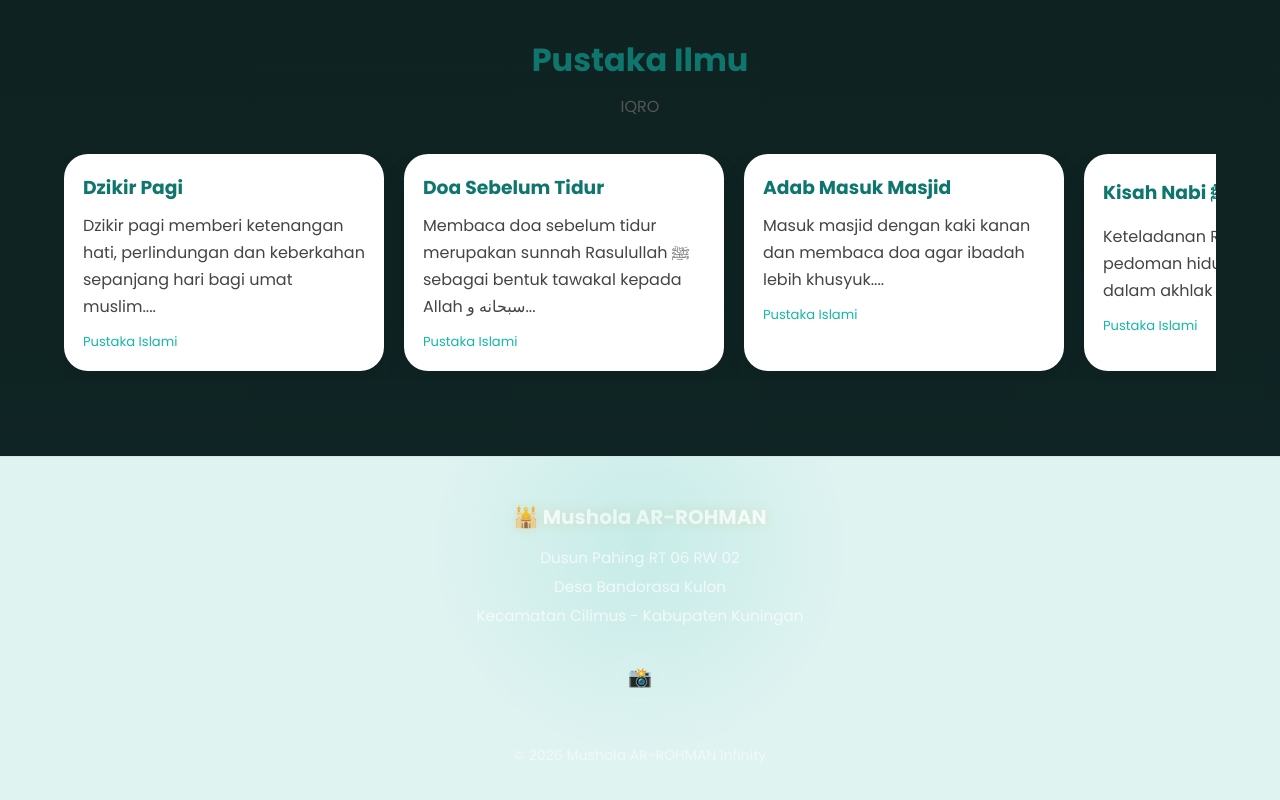
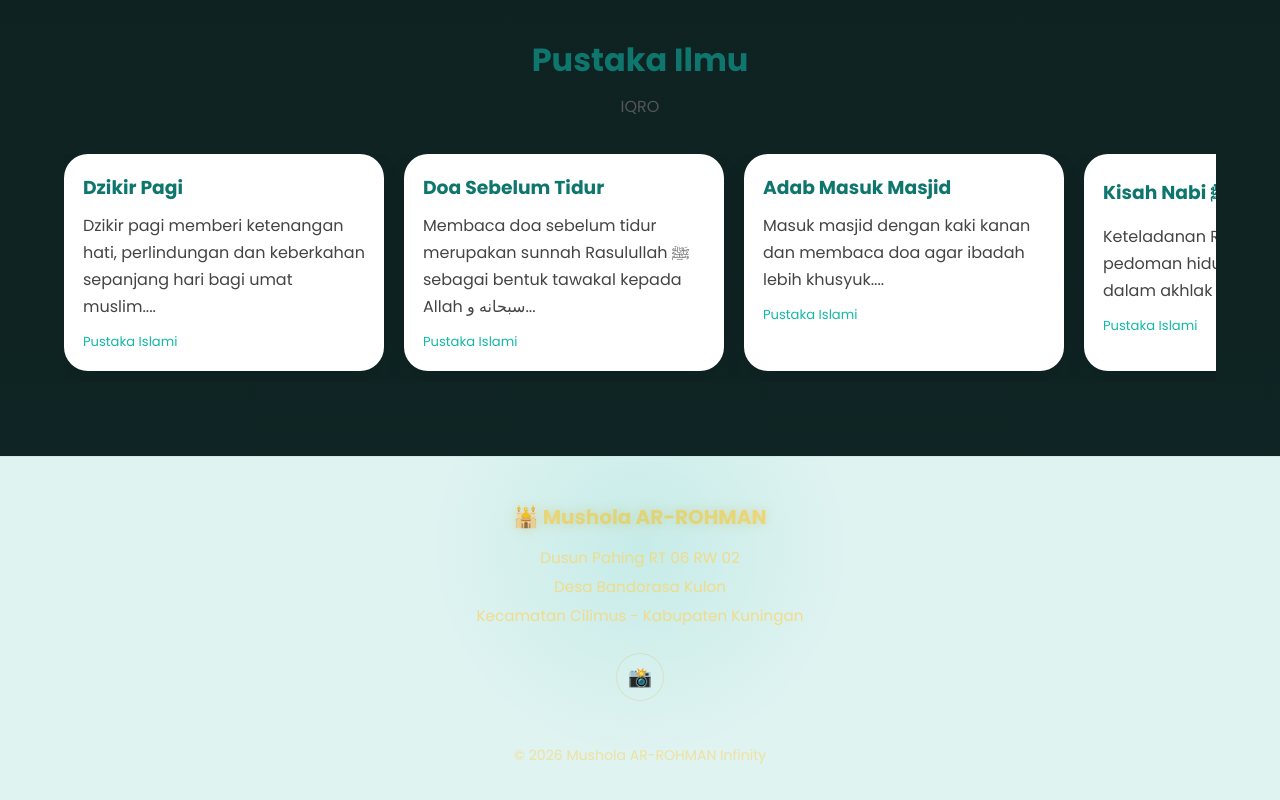
Before and after one commit to nsurya18/mushola-ar-rohman-infinity, a plain HTML site: page index.html in a window 1280 px wide. Shown: the part 2811-3611 px from the top of the page. Drawn offline with Linux system fonts and the light colour scheme; no server answers.

Commit message:
Update index.html

```diff
--- a/index.html
+++ b/index.html
@@ -170,10 +170,10 @@ font-weight:700;
 
 margin-bottom:12px;
 
-color:#fff;
+color:#f7d774;
 
 text-shadow:
-0 0 12px rgba(212,175,55,.25);
+0 0 12px rgba(212,175,55,.35);
 
 }
 
@@ -182,7 +182,7 @@ text-shadow:
 .footer-address{
 
 color:
-rgba(255,255,255,.7);
+rgba(247,215,116,.82);
 
 margin-bottom:20px;
 
@@ -202,7 +202,7 @@ border-top:
 font-size:.88rem;
 
 color:
-rgba(255,255,255,.55);
+rgba(247,215,116,.65);
 
 }
 
@@ -233,32 +233,32 @@ text-decoration:none;
 
 font-size:1.2rem;
 
-color:white;
+color:#f7d774;
 
 background:
 rgba(255,255,255,.06);
 
 border:
-1px solid rgba(255,255,255,.08);
+1px solid rgba(212,175,55,.22);
 
 transition:.35s;
 
 }
 
 .footer-social a:hover{
-
+color:white;
 transform:
 translateY(-4px) scale(1.08);
 
 background:
 linear-gradient(
 135deg,
-#14b8a6,
-#d4af37
+#d4af37,
+#14b8a6
 );
 
 box-shadow:
-0 0 18px rgba(20,184,166,.35);
+0 0 20px rgba(212,175,55,.35);
 
 }
 
```
